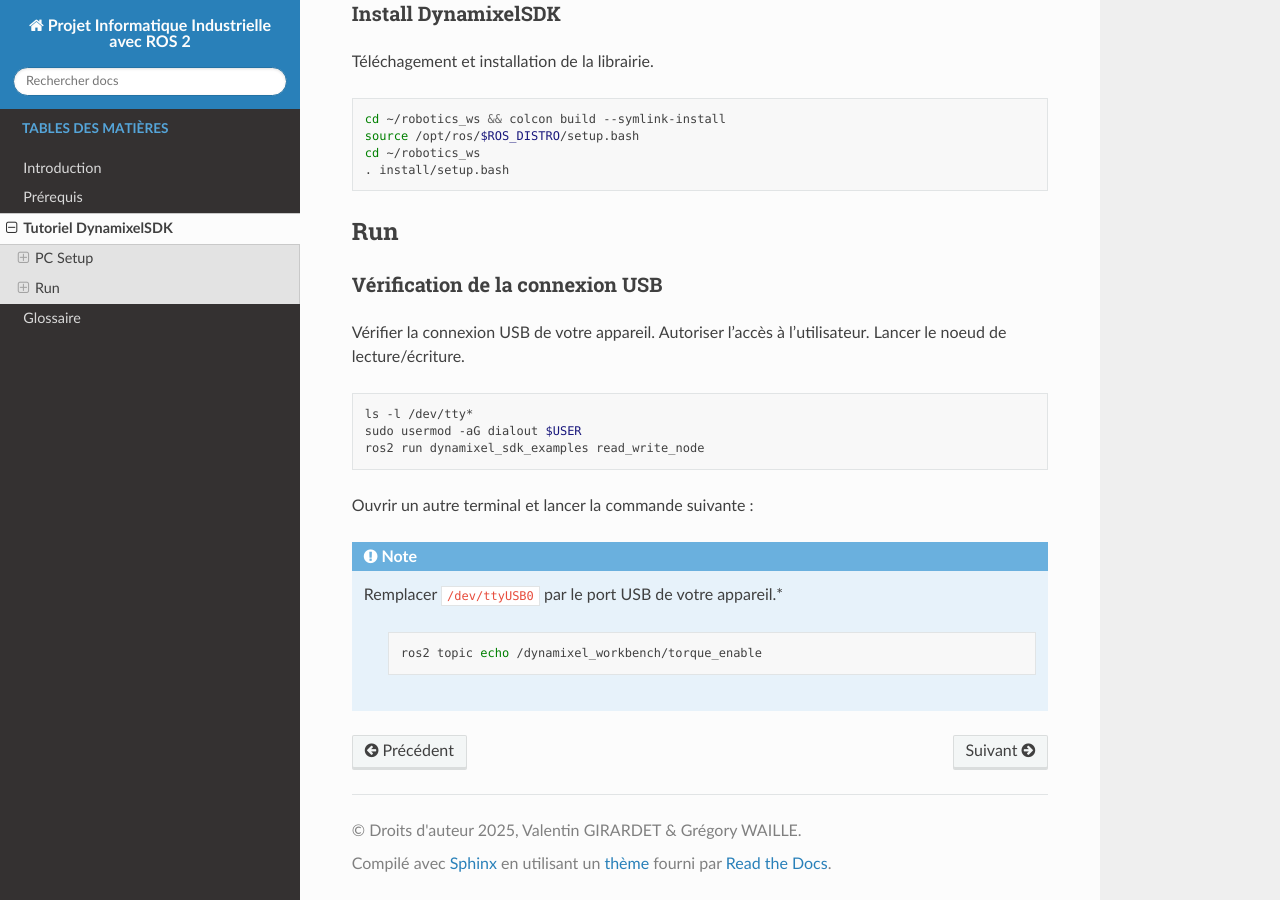
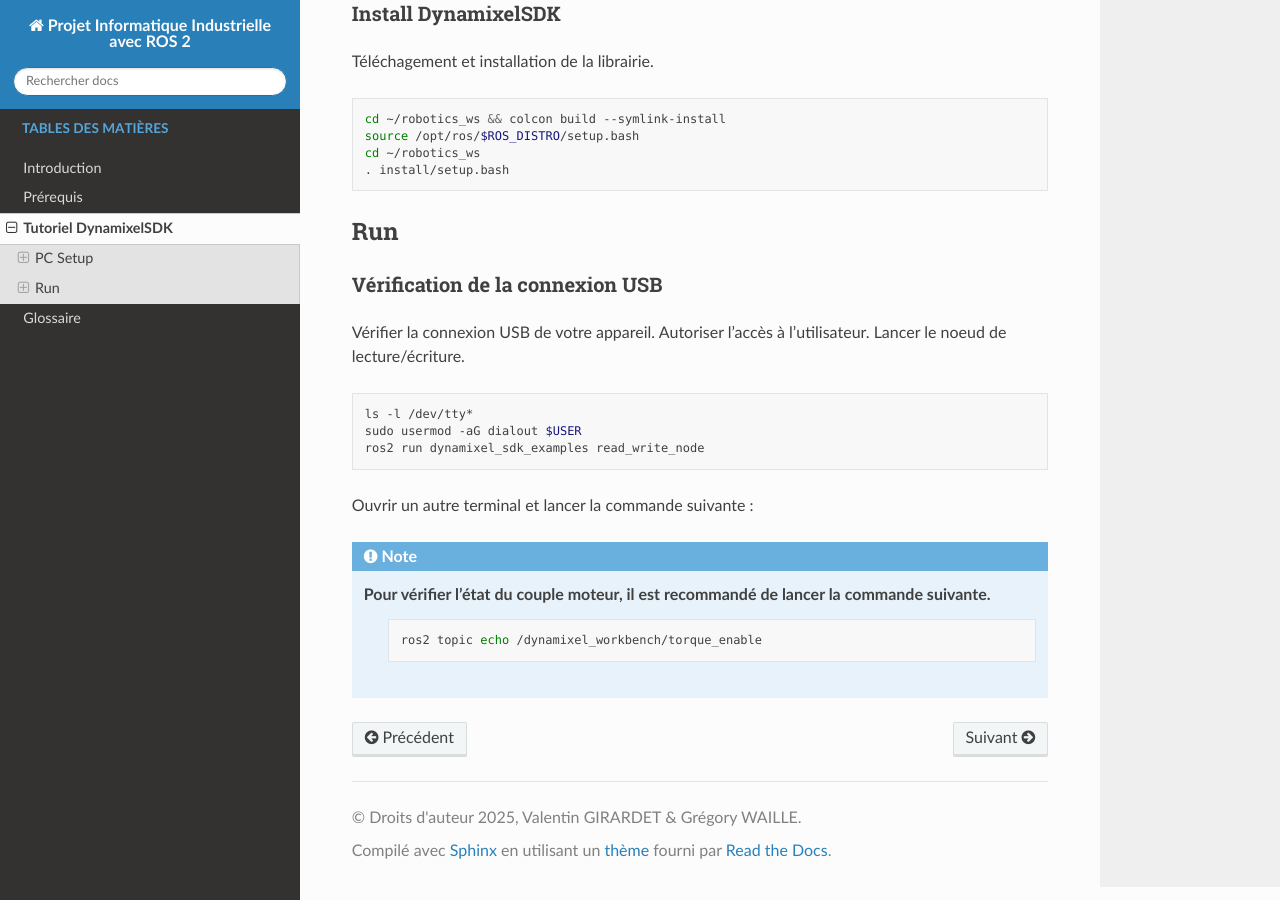
Before and after one commit to gregowa/info_indus_tutorial, a Sphinx documentation site: the page built from doc/sphinx/source/tutoriel.rst, in a window 1280 px wide and 900 px high, scrolled down 515 px. Built offline with Sphinx 7.4.7 and the Read the Docs theme 3.1.0, drawn with Linux system fonts in a browser that asks for light colours.

Commit message:
Debugg code block

```diff
--- a/doc/sphinx/source/tutoriel.rst
+++ b/doc/sphinx/source/tutoriel.rst
@@ -52,8 +52,7 @@ Lancer le noeud de lecture/écriture.
 Ouvrir un autre terminal et lancer la commande suivante :
 
 .. note::
-   Remplacer ``/dev/ttyUSB0`` par le port USB de votre appareil.*
-
+   Pour vérifier l'état du couple moteur, il est recommandé de lancer la commande suivante.
       .. code-block:: bash
 
          ros2 topic echo /dynamixel_workbench/torque_enable
```
